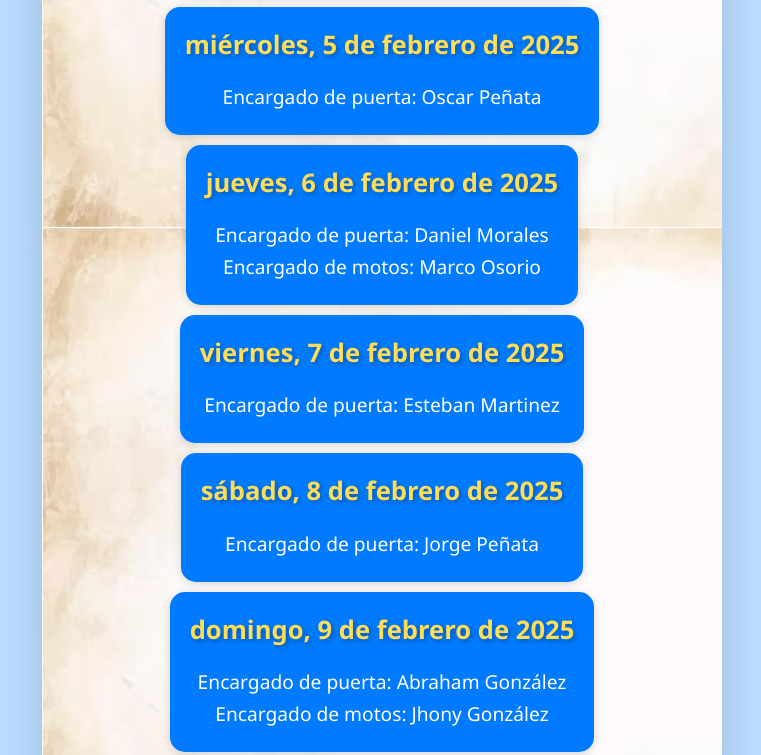
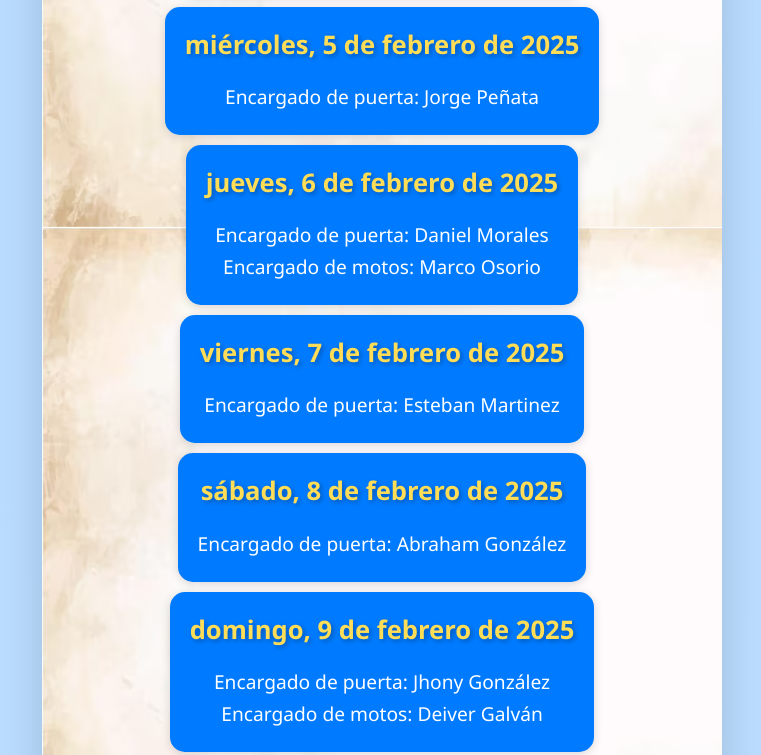
Before and after one commit to DanielDavid20/Tareasiglesia.github.io, a plain HTML site: page index.html in a window 1280 px wide. Shown: the part 509-1264 px from the top of the page, without its empty margins (258-1019 px from the left). Drawn offline with Linux system fonts and the light colour scheme.

Commit message:
Update index.html

```diff
--- a/index.html
+++ b/index.html
@@ -31,9 +31,9 @@
     <script>
 // Lista de personas
 const personas = [
- "Jairo Hernández", "Carlos Cierra", "Oscar Peñata",
+ "Jairo Hernández", "Carlos Cierra", "Jorge Peñata",
  "Daniel Morales",  "Marco Osorio", "Esteban Martinez",
-"Jorge Peñata", "Abraham González", "Jhony González", "Deiver Galván"
+"Oscar Peñata", "Abraham González", "Jhony González", "Deiver Galván"
 ];
 
 // Días de la semana
```
